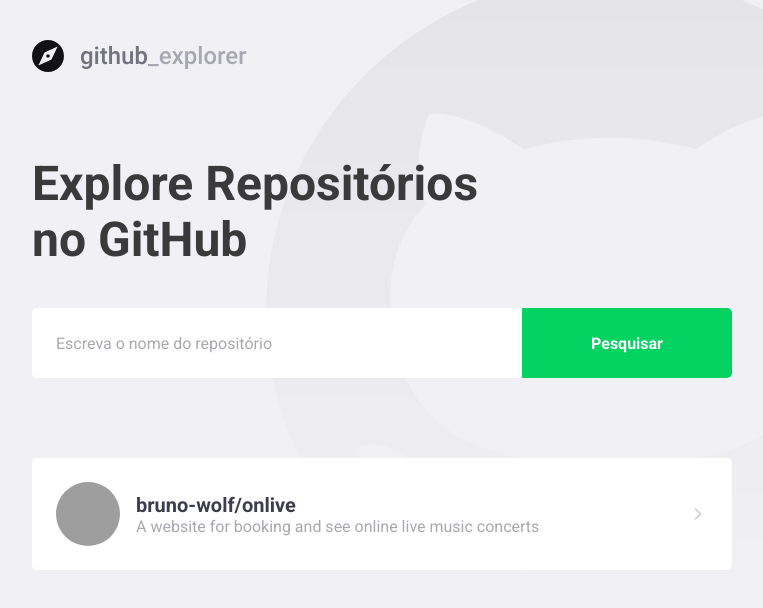
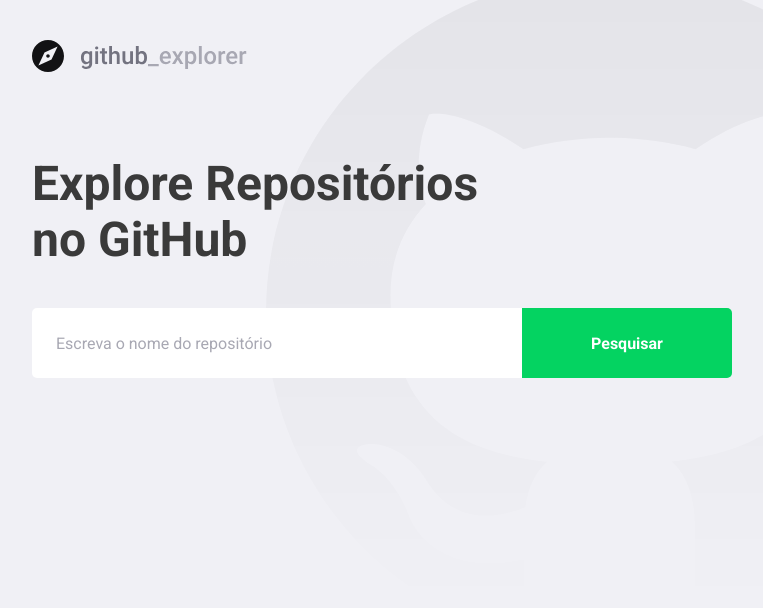
Before and after one commit to theycallmewolf/gostack-react-project-one, a React (Create React App) app: page / in a window 1280 px wide. Shown: the top 608 px of the page, without its empty margins (148-911 px from the left). Built offline with nearby package versions, Linux system fonts and the light colour scheme; grey boxes are pictures that could not be loaded.

Commit message:
connect to github api and search for a repo, adding it to our list

```diff
--- a/src/pages/Dashboard/index.tsx
+++ b/src/pages/Dashboard/index.tsx
@@ -1,28 +1,60 @@
-import React from 'react';
+import React, { useState, FormEvent } from 'react';
 import { Title, Form, Repositories } from './styles';
 import { FiChevronRight } from 'react-icons/fi';
+import api from '../../services/api';
 import logoImg from '../../assets/logo.svg';
 
+interface Repository {
+  full_name: string;
+  description: string;
+  owner: {
+    login: string;
+    avatar_url: string;
+  }
+}
+
 const Dashboard: React.FC = () => {
+  const [newRepo, setNewRepo] = useState('');
+  const [repositories, setRepositories] = useState<Repository[]>([]);
+
+  async function handleAddRepository(event: FormEvent<HTMLFormElement>) {
+    event.preventDefault();
+
+    const response = await api.get<Repository>(`repos/${newRepo}`);
+    const repository = response.data;
+    setRepositories([...repositories, repository]);
+
+    setNewRepo('');
+  }
+
   return (
     <>
       <img src={logoImg} alt="GitHub explorer" />
       <Title>Explore Repositórios no GitHub</Title>
 
-      <Form action="">
-        <input type="text" placeholder="Escreva o nome do repositório" />
+      <Form onSubmit={handleAddRepository}>
+        <input type="text"
+          value={newRepo}
+          onChange={e => setNewRepo(e.target.value)}
+          placeholder="Escreva o nome do repositório"
+        />
         <button type="submit">Pesquisar</button>
       </Form>
 
       <Repositories>
-        <a href="teste">
-          <img src="https://avatars2.githubusercontent.com/u/57861255?s=460&u=fab67d1be099c5eebb9bcd5d51c95bd86070f8b4&v=4" alt="Wolf" />
-          <div>
-            <strong>bruno-wolf/onlive</strong>
-            <p>A website for booking and see online live music concerts</p>
-          </div>
-          <FiChevronRight size={20} />
-        </a>
+        {repositories.map(repository => (
+          <a href="teste" key={repository.full_name}>
+            <img
+              src={repository.owner.avatar_url}
+              alt={repository.owner.login}
+            />
+            <div>
+              <strong>{repository.full_name}</strong>
+              <p>{repository.description}</p>
+            </div>
+            <FiChevronRight size={20} />
+          </a>
+        ))}
       </Repositories>
     </>
   );
--- a/src/pages/Dashboard/styles.ts
+++ b/src/pages/Dashboard/styles.ts
@@ -77,7 +77,8 @@
     }
 
     div {
-      margin-left: 16px;
+      margin: 0 16px;
+      flex: 1;
 
       strong {
         font-size: 20px;
--- /dev/null
+++ b/src/services/api.ts
@@ -0,0 +1,7 @@
+import axios from 'axios';
+
+const api = axios.create({
+  baseURL: 'https://api.github.com/',
+});
+
+export default api;
```
